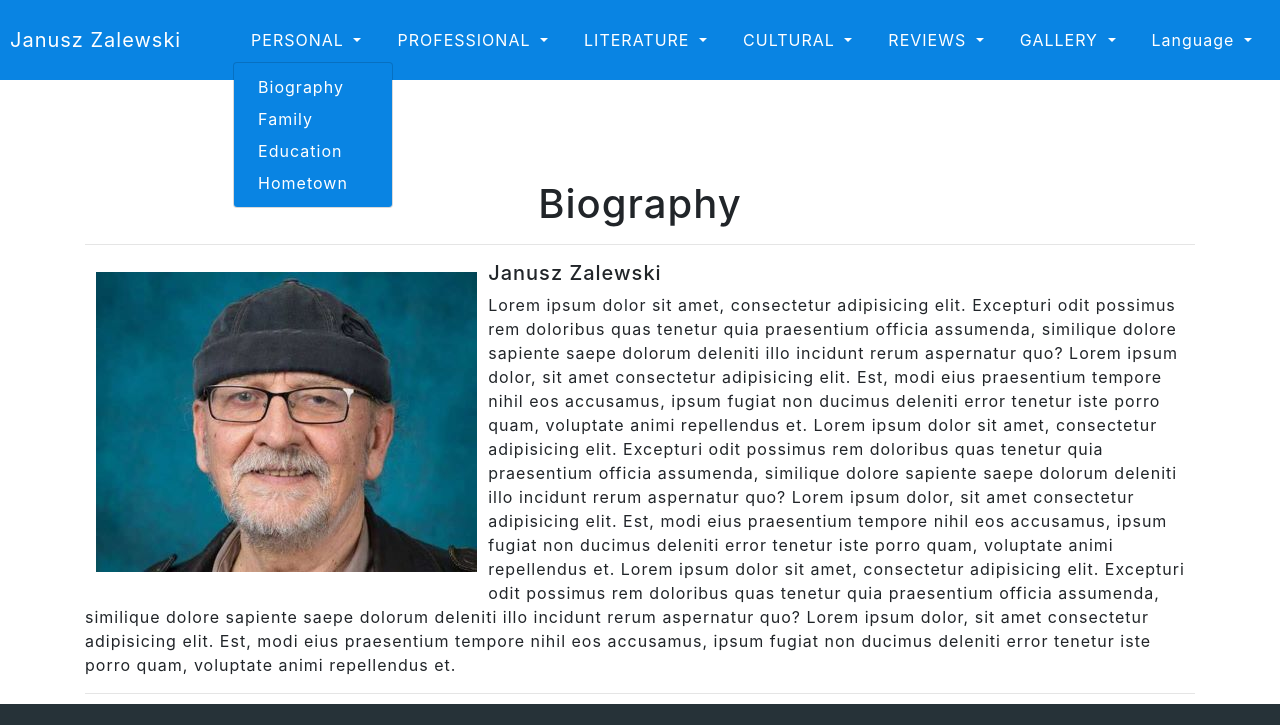
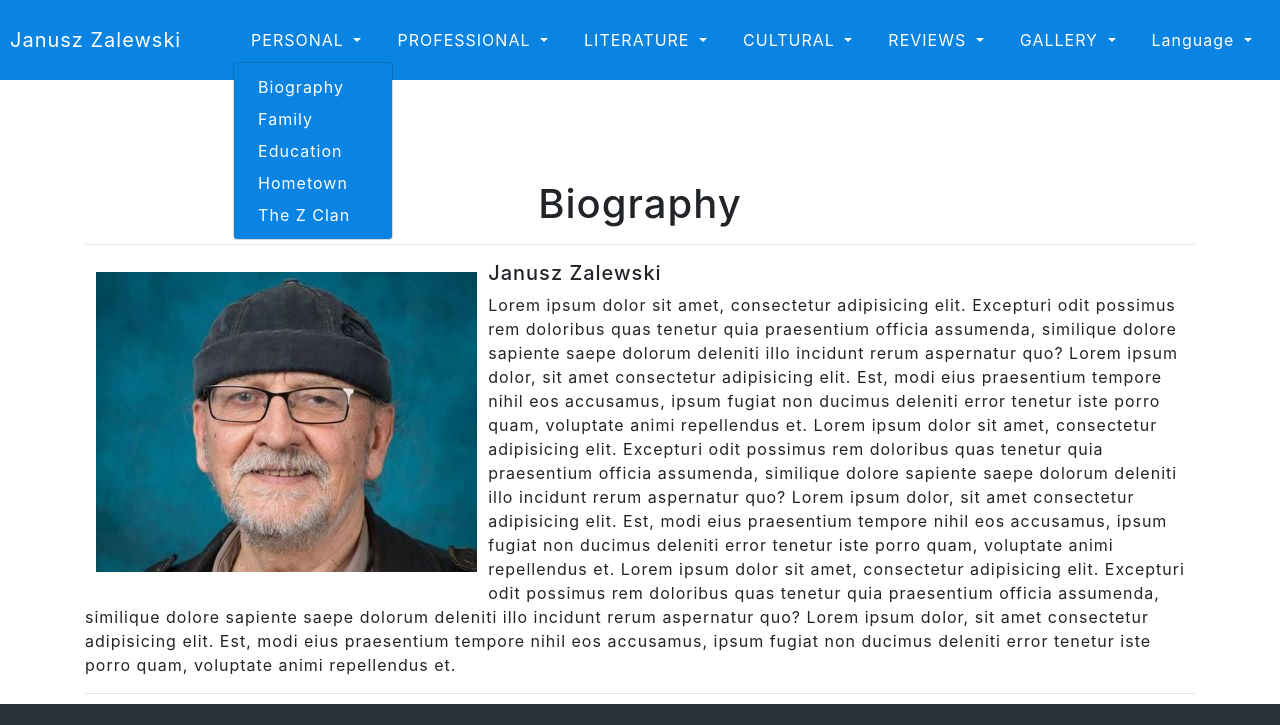
Before and after one commit to ImanEssaghir/CNT4101_Network_Project, a plain HTML site: page biography.html in a window 1280 px wide. Both pictures are taken after a click on the button "PERSONAL". Shown: the top 725 px of the page. Drawn offline with nearby package versions, Linux system fonts and the light colour scheme.

Commit message:
Update biography.html

```diff
--- a/biography.html
+++ b/biography.html
@@ -28,6 +28,7 @@
 						<a id="item" class="dropdown-item" href="family.html">Family</a>
 						<a id="item" class="dropdown-item" href="education.html">Education</a>
 						<a id="item" class="dropdown-item" href="hometown.html">Hometown</a>
+						<a id="item" class="dropdown-item" href="zclan.php">The Z Clan</a>
 					</div>
 
 					<li class="nav-item dropdown">
```
